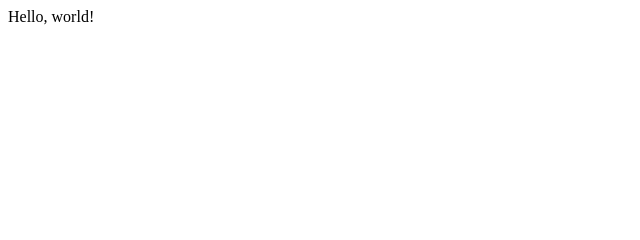
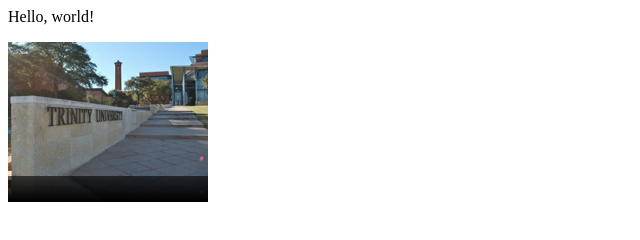
Before and after one commit to ruthjungman/project0, a plain HTML site: page index.html in a window 1280 px wide. Shown: the whole page, without its empty margins (0-640 px from the left). Drawn offline with Linux system fonts and the light colour scheme.

Commit message:
Update index.html

```diff
--- a/index.html
+++ b/index.html
@@ -5,5 +5,7 @@
     </head>
     <body>
         Hello, world!
+        <p>
+        <img src="sign.png">
     </body>
 </html>
```
